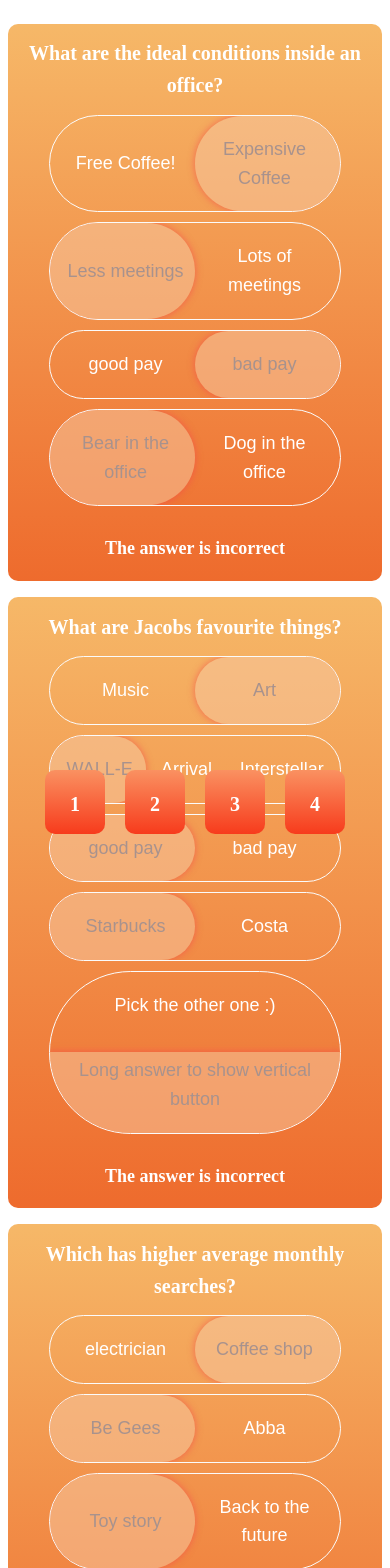
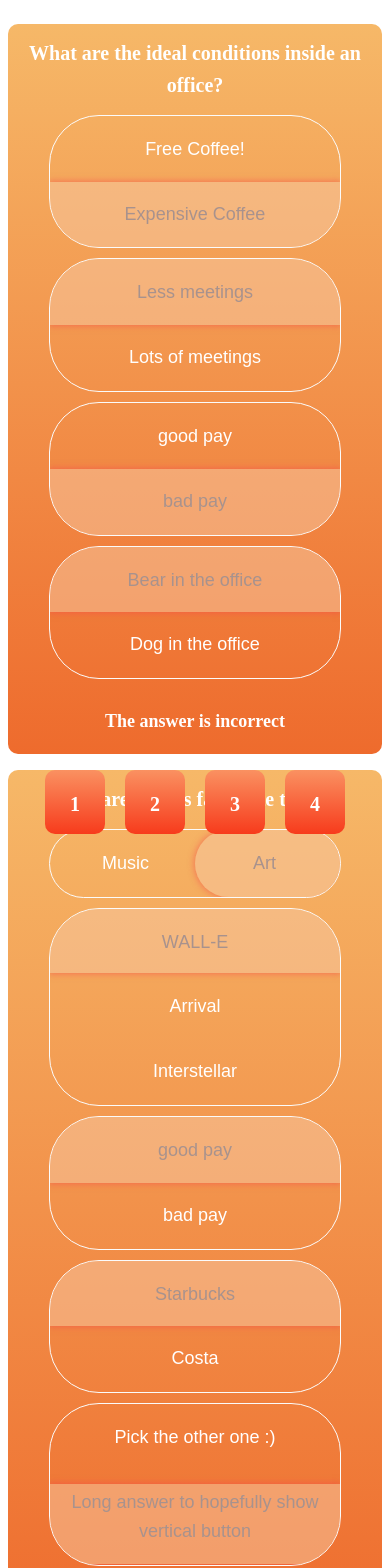
Before and after one commit to JacobCutts13/seneca-toggles, a React (Create React App) app: page / in a window 390 px wide. Shown: the top 1568 px of the page. Built offline with nearby package versions, Linux system fonts and the light colour scheme.

Commit message:
useWindowWidth hook isVerticalSlider depends on screen width fixed header spacing

```diff
--- a/src/App.tsx
+++ b/src/App.tsx
@@ -19,6 +19,7 @@ function App() {
       case "setSelector": {
         const tileQuestions = state.find((tile) => tile.id === action.tileId);
         if (!tileQuestions) return state;
+        //locked tile
         if (tileQuestions.nIncorrect === 0) return state;
         let nIncorrect = tileQuestions.nIncorrect;
         const newQuestions = tileQuestions.questions.map((question) => {
--- a/src/components/ToggleQuestion.tsx
+++ b/src/components/ToggleQuestion.tsx
@@ -2,6 +2,7 @@ import { Dispatch } from "react";
 import { Action, Question } from "../interfaces";
 import numberToWord from "../utils/numberToWord";
 import sliderIndexToClass from "../utils/sliderIndexToClass";
+import useWindowWidth from "../hooks/useWindowWidth";
 
 interface Props {
   question: Question;
@@ -11,10 +12,11 @@ interface Props {
 }
 
 export default function ToggleQuestion(props: Props): JSX.Element {
+  const width = useWindowWidth();
   //get classNames
-  //arbitrary >30 charcters then use vertical slider
+  //arbitrary >width/50 charcters then use vertical slider
   const verticalClass = props.question.options.some(
-    (option) => option.text.length > 30
+    (option) => option.text.length > width / 50
   )
     ? "vertical"
     : "";
--- a/src/data/myQuestions.json
+++ b/src/data/myQuestions.json
@@ -45,7 +45,7 @@
       "id": 3,
       "options": [
         {
-          "text": "Long answer to show vertical button",
+          "text": "Long answer to hopefully show vertical button",
           "id": 0
         },
         {
--- /dev/null
+++ b/src/hooks/useWindowWidth.tsx
@@ -0,0 +1,16 @@
+import { useEffect, useState } from "react";
+
+export default function useWindowWidth(): number {
+  const [windowWidth, setWindowWidth] = useState(window.innerWidth);
+
+  useEffect(() => {
+    function handleResize() {
+      setWindowWidth(window.innerWidth);
+    }
+
+    window.addEventListener("resize", handleResize);
+    return () => window.removeEventListener("resize", handleResize);
+  }, []);
+
+  return windowWidth;
+}
--- a/src/index.css
+++ b/src/index.css
@@ -15,7 +15,7 @@ body {
 
   h1 {
     font-size: 20px;
-    line-height: 32px;
+    line-height: 160%;
   }
 
   p {
@@ -26,6 +26,10 @@ body {
   a {
     width: 50px;
   }
+
+  .tile .question-button {
+    border-radius: 50px;
+  }
 }
 
 @media screen and (min-width: 601px) {
@@ -35,6 +39,7 @@ body {
 
   h1 {
     font-size: 40px;
+    line-height: 140%;
   }
 
   p {
@@ -42,7 +47,11 @@ body {
   }
 
   a {
-    width: 100px;
+    width: 80px;
+  }
+
+  .tile .question-button {
+    border-radius: 100px;
   }
 }
 
@@ -127,7 +136,6 @@ body {
   justify-content: stretch;
   min-height: inherit;
   width: 78%;
-  border-radius: 100px;
   border: 1px solid #fbfbfb;
   background: transparent;
   text-align: center;
```
